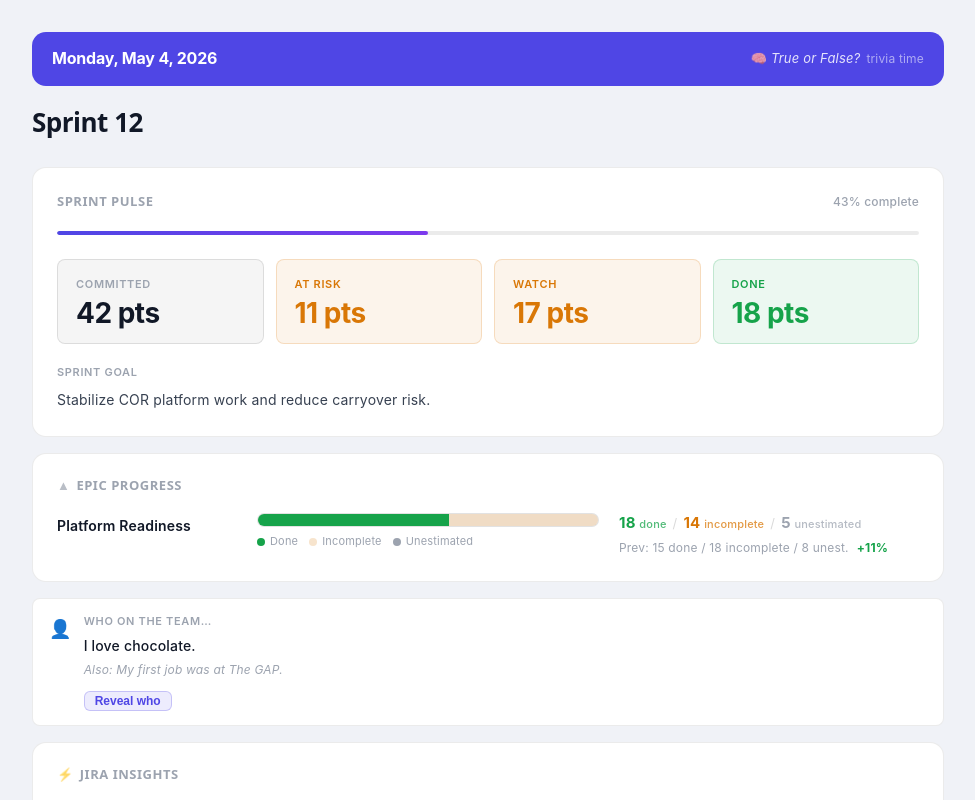
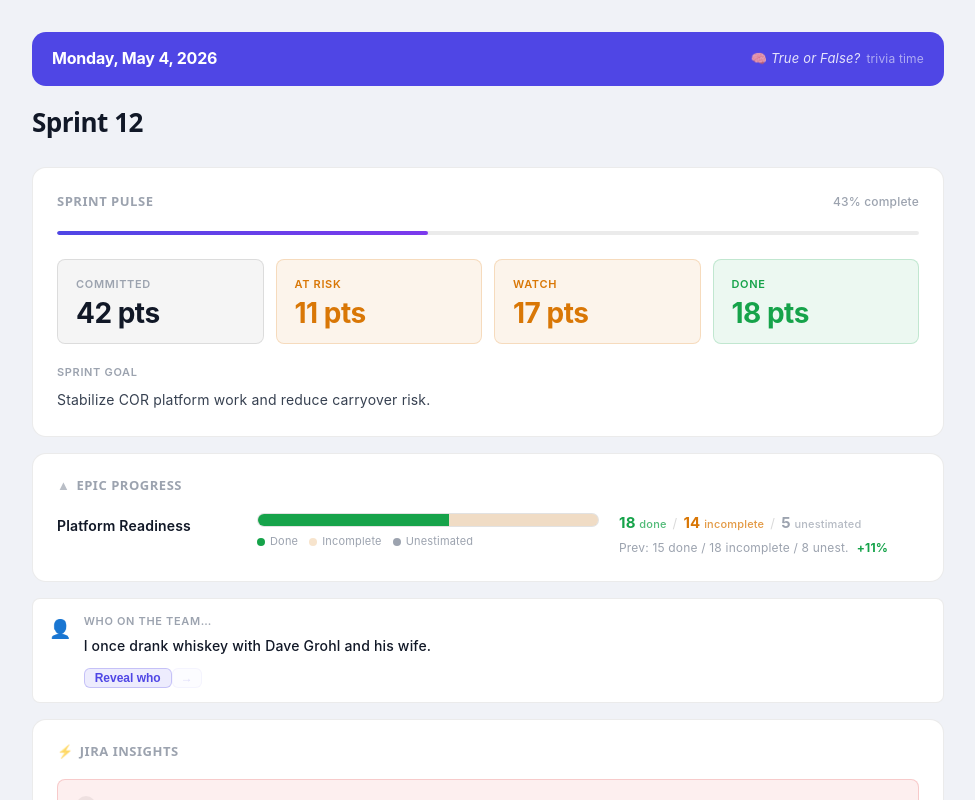
Before and after one commit to farahdotc/standup-app, a React (Vite) app: page / in a window 1280 px wide. Shown: the top 800 px of the page, without its empty margins (152-1127 px from the left). Built offline with nearby package versions, Linux system fonts and the light colour scheme.

Commit message:
Update team mystery fact to show only one fact at a time

```diff
--- a/src/components/StandupCommandCenter.css
+++ b/src/components/StandupCommandCenter.css
@@ -1123,3 +1123,12 @@
     font-size: 22px;
   }
 }
+
+.scc-fact-advance {
+  opacity: 0.18;
+  padding-inline: 8px;
+}
+
+.scc-fact-advance:hover {
+  opacity: 1;
+}
--- a/src/components/StandupCommandCenter.jsx
+++ b/src/components/StandupCommandCenter.jsx
@@ -103,9 +103,27 @@ const TEAM_FACTS = [
   },
 ];
 
-// One fact per sprint day, cycling through the list
-function getFactForDay(sprintDay) {
-  return TEAM_FACTS[((sprintDay ?? 1) - 1) % TEAM_FACTS.length];
+// One random-feeling fact per weekday. Weekends reuse Friday's fact.
+function getWeekdayKey(dateInput = new Date()) {
+  const d = new Date(dateInput);
+  const day = d.getDay();
+
+  // Saturday/Sunday should not create a new fact.
+  // They reuse Friday's fact instead.
+  if (day === 6) d.setDate(d.getDate() - 1);
+  if (day === 0) d.setDate(d.getDate() - 2);
+
+  return `${d.getFullYear()}-${d.getMonth() + 1}-${d.getDate()}`;
+}
+
+function seededFactIndex(key, offset = 0) {
+  let hash = 0;
+
+  for (let i = 0; i < key.length; i++) {
+    hash = (hash * 31 + key.charCodeAt(i)) % TEAM_FACTS.length;
+  }
+
+  return (hash + offset) % TEAM_FACTS.length;
 }
 
 
@@ -292,9 +310,25 @@ export default function StandupCommandCenter() {
   })();
 
   const [factRevealed, setFactRevealed] = useState(false);
+  const [factOffset, setFactOffset] = useState(0);
+
   const sprintDay = calcSprintDay(data.sprintStart);
   const displayDate = formatDate(data.today || todayISO());
-  const teamFact = getFactForDay(sprintDay);
+  const weekdayKey = getWeekdayKey(data.today || todayISO());
+  function getFactForDay(key, offset = 0) {
+  const person = TEAM_FACTS[seededFactIndex(key, offset)];
+
+  const useProfessional =
+    person.pro &&
+    ((seededFactIndex(key, offset + 100) % 2) === 0);
+
+  return {
+    name: person.name,
+    clue: useProfessional ? person.pro : person.fact,
+  };
+}
+
+const teamFact = getFactForDay(weekdayKey, factOffset);
 
   const hasTeams = (data.teams ?? []).some(
     (t) => t.name.trim() || t.done > 0 || t.incomplete > 0 || t.unestimated > 0
@@ -460,15 +494,32 @@ export default function StandupCommandCenter() {
         <span className="scc-fact-icon">👤</span>
         <div className="scc-fact-body">
           <span className="scc-fact-label">Who on the team…</span>
-          <span className="scc-fact-text">{teamFact.fact}</span>
-          {teamFact.pro && (
-            <span className="scc-fact-pro">Also: {teamFact.pro}</span>
-          )}
+         <span className="scc-fact-text">{teamFact.clue}</span>
           <div className="scc-fact-reveal-row">
-            {factRevealed
-              ? <span className="scc-fact-name">👋 {teamFact.name}</span>
-              : <button className="scc-trivia-reveal" onClick={() => setFactRevealed(true)}>Reveal who</button>
-            }
+            {factRevealed ? (
+              <span className="scc-fact-name">👋 {teamFact.name}</span>
+            ) : (
+              <>
+                <button
+                  className="scc-trivia-reveal"
+                  onClick={() => setFactRevealed(true)}
+                >
+                  Reveal who
+                </button>
+
+                <button
+                  className="scc-trivia-reveal scc-fact-advance"
+                  title="Advance fact"
+                  aria-label="Advance to another fact"
+                  onClick={() => {
+                    setFactRevealed(false);
+                    setFactOffset((prev) => prev + 1);
+                  }}
+                >
+                  →
+                </button>
+              </>
+            )}
           </div>
         </div>
       </div>
```
